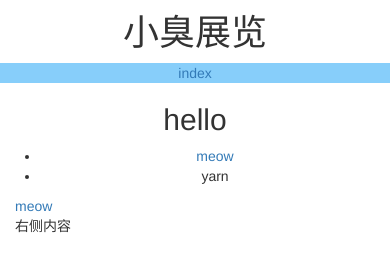
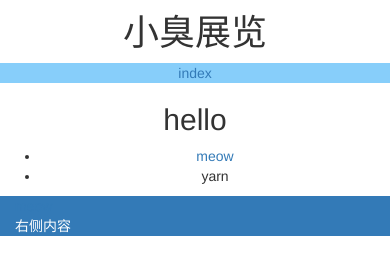
Before and after one commit to Jatty-l/re01, a plain HTML site: page index.html in a window 390 px wide. Shown: the part 127-402 px from the top of the page. Drawn offline with nearby package versions, Linux system fonts and the light colour scheme; files whose address does not match are found by name.

Commit message:
Update index.html

```diff
--- a/index.html
+++ b/index.html
@@ -58,11 +58,13 @@
 
   <div class="container">
   <div class="row">
-     <div class="col-md-6"><a href="https://jatty-l.github.io/re01/meow.html">meow</a>
-       </div>
-     <div class="col-md-6">右侧内容</div>
+     <nav class="bg-primary">
+       <div class="col-md-6"><a href="https://jatty-l.github.io/re01/meow.html">meow</a>
+        </div>
+       <div class="col-md-6">右侧内容</div>
+        </div>
+    </nav>
   </div>
-</div>
 </body>
 
 </html>
```
